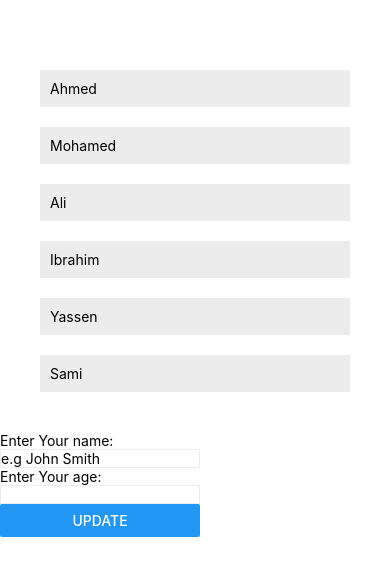
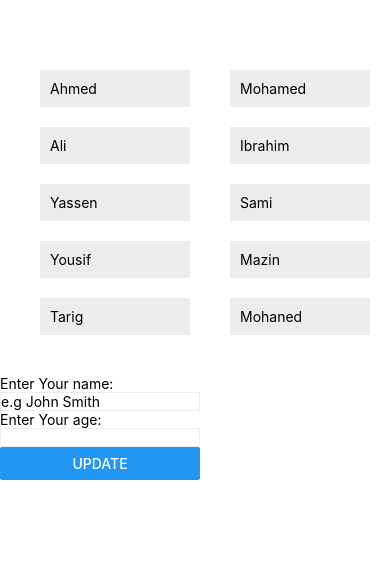
Before and after one commit to Shams425/learning-react-native, a React Native app: screen / in a window 390 px wide. Shown: the top 576 px of the page. Built offline with nearby package versions, Linux system fonts and the light colour scheme.

Commit message:
applying the tochable & flatList jsx tags

```diff
--- a/app/components/header/Header.js
+++ b/app/components/header/Header.js
@@ -6,21 +6,45 @@ import {
   TextInput,
   Button,
   ScrollView,
+  touch,
+  FlatList,
+  TouchableOpacity,
 } from "react-native";
 
 function Header() {
   const [names, setName] = useState([
-    { name: "Ahmed", key: 1 },
-    { name: "Mohamed", key: 2 },
-    { name: "Ali", key: 3 },
-    { name: "Ibrahim", key: 5 },
-    { name: "Yassen", key: 6 },
-    { name: "Sami", key: 7 },
+    { name: "Ahmed", id: 1 },
+    { name: "Mohamed", id: 2 },
+    { name: "Ali", id: 3 },
+    { name: "Ibrahim", id: 5 },
+    { name: "Yassen", id: 6 },
+    { name: "Sami", id: 7 },
+    { name: "Yousif", id: 8 },
+    { name: "Mazin", id: 9 },
+    { name: "Tarig", id: 10 },
+    { name: "Mohaned", id: 11 },
   ]);
+
+  const pressHandler = (id) => {
+    setName((prevState) => {
+      return prevState.filter((item) => item.id !== id);
+    });
+  };
 
   return (
     <View style={styles.header}>
-      <ScrollView>
+      <FlatList
+        numColumns={2}
+        keyExtractor={(item) => item.id}
+        data={names}
+        renderItem={({ item }) => (
+          <TouchableOpacity onPress={() => pressHandler(item.id)}>
+            <Text style={styles.listNames}>{item.name}</Text>
+          </TouchableOpacity>
+        )}
+      />
+
+      {/* <ScrollView>
         {names.map((item) => {
           return (
             <View key={item.key}>
@@ -28,7 +52,7 @@ function Header() {
             </View>
           );
         })}
-      </ScrollView>
+      </ScrollView> */}
     </View>
   );
 }
@@ -43,18 +67,10 @@ const styles = StyleSheet.create({
     marginTop: 50,
     padding: 20,
   },
-  inputFiled: {
-    marginTop: 10,
-    marginBottom: 10,
-    padding: 8,
-    width: 350,
-    borderWidth: 1,
-    borderColor: "#a3a3a336",
-    borderStyle: "solid",
-  },
   listNames: {
     marginBottom: 20,
     padding: 10,
+    width: 150,
     backgroundColor: "#a3a3a336",
     marginHorizontal: 20,
   },
```
